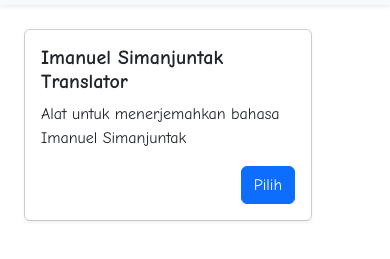
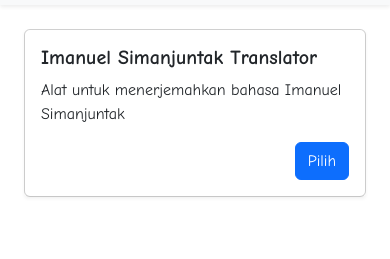
Before and after one commit to notokrs/project-brainrot, a plain HTML site: page index.html in a window 390 px wide. Shown: the part 67-326 px from the top of the page. Drawn offline with nearby package versions, Linux system fonts and the light colour scheme.

Commit message:
fix: index page responsive

```diff
--- a/index.html
+++ b/index.html
@@ -34,7 +34,9 @@
       </div>
     </nav>
     <main class="container-fluid p-4">
-      <div class="card" style="width: 18rem">
+      <div class="row">
+        <div class="col-sm-4">
+          <div class="card">
             <div class="card-body shadow-sm">
               <h5 class="card-title fw-bold">Imanuel Simanjuntak Translator</h5>
               <p class="card-text">
@@ -42,6 +44,8 @@
               </p>
               <div class="d-flex justify-content-end">
                 <a href="tools/is-translator/" class="btn btn-primary">Pilih</a>
+              </div>
+            </div>
           </div>
         </div>
       </div>
```
Lines whose indentation alone changed are shown as unchanged.
